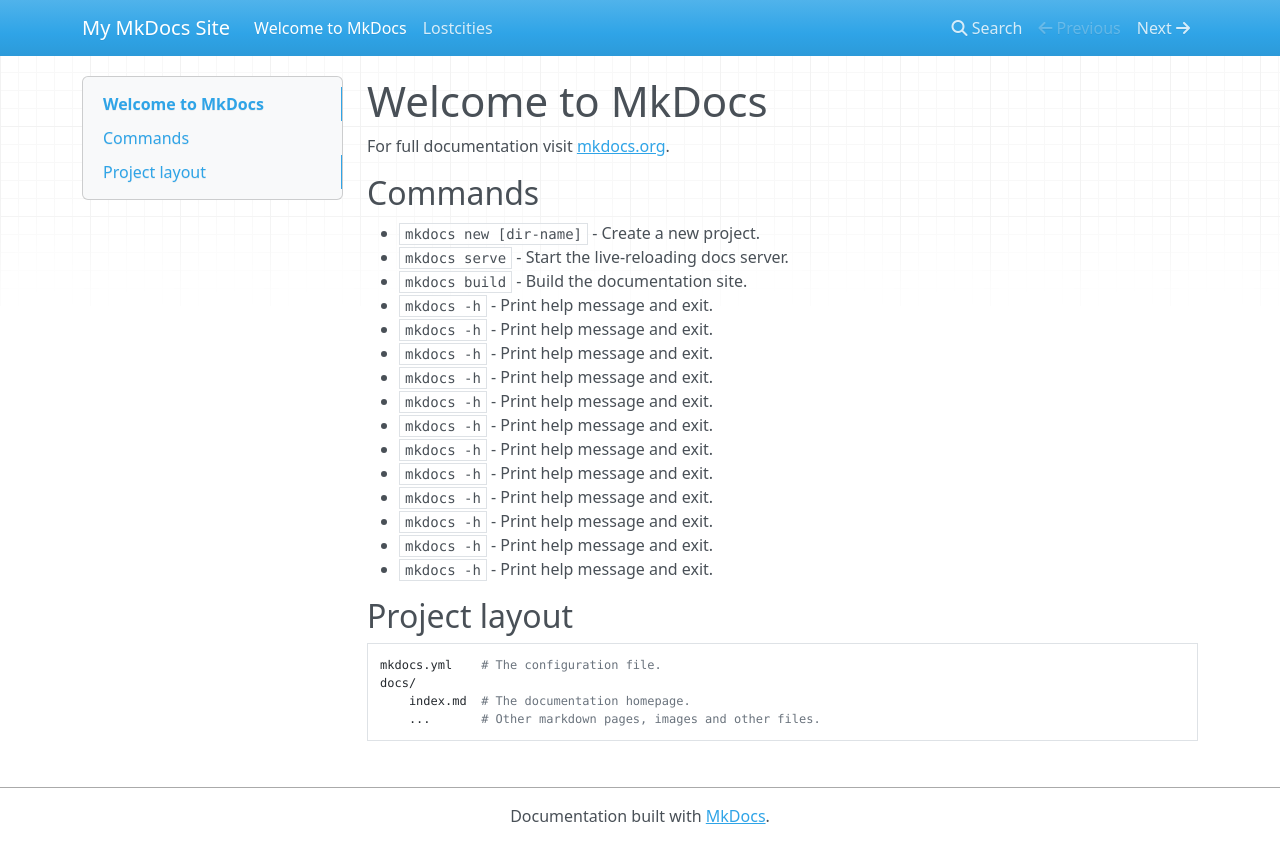
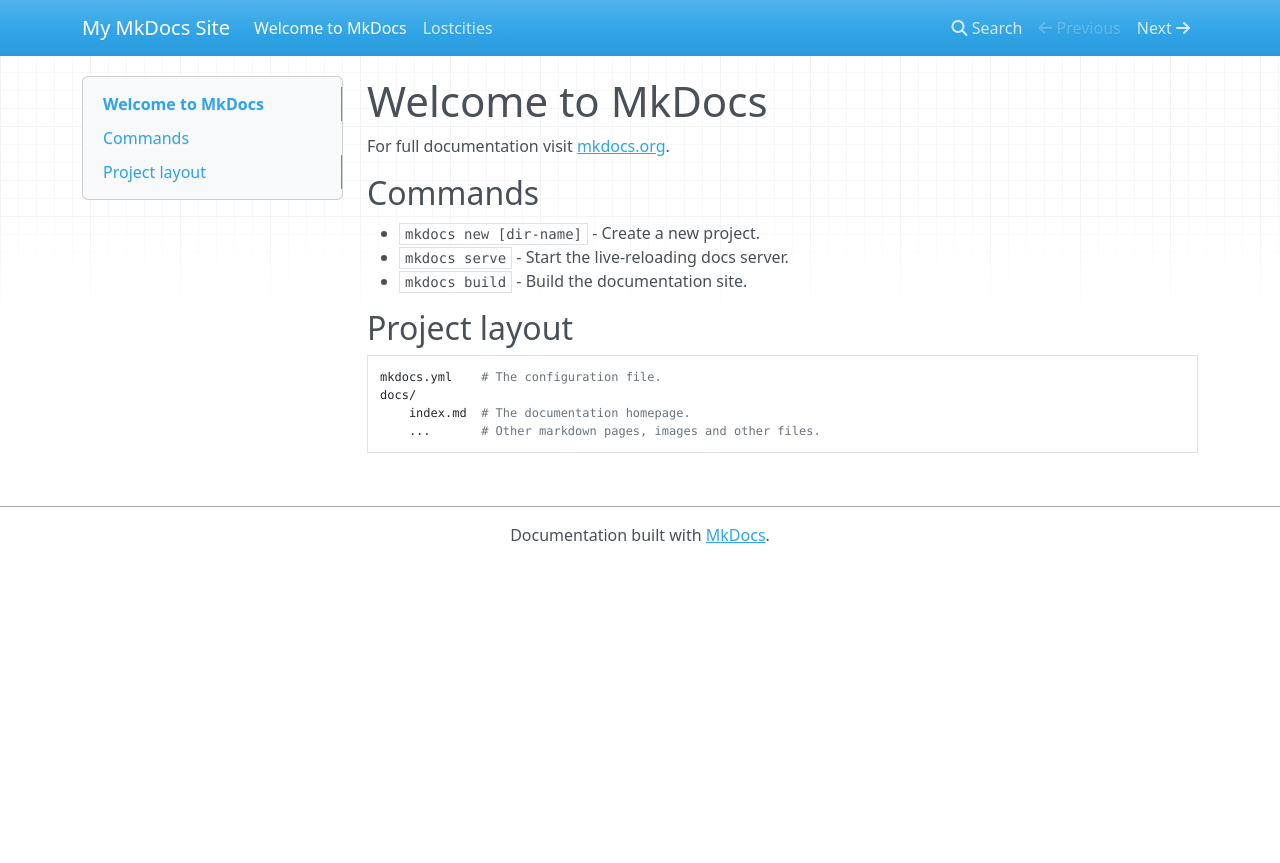
Before and after one commit to Uni-Sopron/szta-23-farkas1070, an MkDocs documentation site: the page built from docs/index.md, in a window 1280 px wide. Shown: the top 863 px of the page. Built offline with MkDocs 1.6.1, drawn with Linux system fonts in a browser that asks for light colours; nearby versions of some CDN libraries.

Commit message:
working on automatic doc

```diff
--- a/docs/index.md
+++ b/docs/index.md
@@ -7,18 +7,7 @@ For full documentation visit [mkdocs.org](https://www.mkdocs.org).
 * `mkdocs new [dir-name]` - Create a new project.
 * `mkdocs serve` - Start the live-reloading docs server.
 * `mkdocs build` - Build the documentation site.
-* `mkdocs -h` - Print help message and exit.
-* `mkdocs -h` - Print help message and exit.
-* `mkdocs -h` - Print help message and exit.
-* `mkdocs -h` - Print help message and exit.
-* `mkdocs -h` - Print help message and exit.
-* `mkdocs -h` - Print help message and exit.
-* `mkdocs -h` - Print help message and exit.
-* `mkdocs -h` - Print help message and exit.
-* `mkdocs -h` - Print help message and exit.
-* `mkdocs -h` - Print help message and exit.
-* `mkdocs -h` - Print help message and exit.
-* `mkdocs -h` - Print help message and exit.
+
 
 ## Project layout
 
--- a/mkdocs.yml
+++ b/mkdocs.yml
@@ -31,4 +31,4 @@ jobs:
       uses: peaceiris/actions-gh-pages@v3
       with:
         personal_token: ${{ secrets.GITHUB_TOKEN }}
-        publish_dir: ./site
+        publish_dir: ./docs
```
Also changed, not shown: 1 other file.
